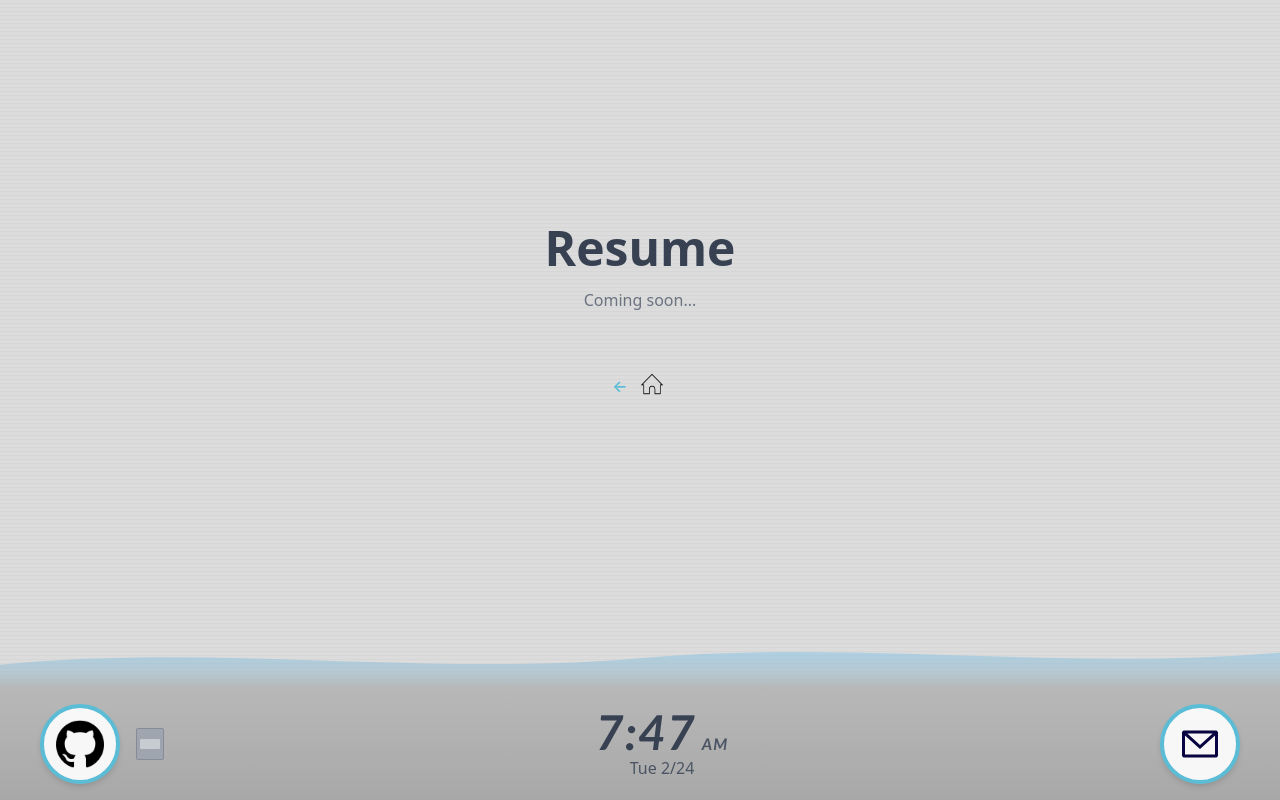
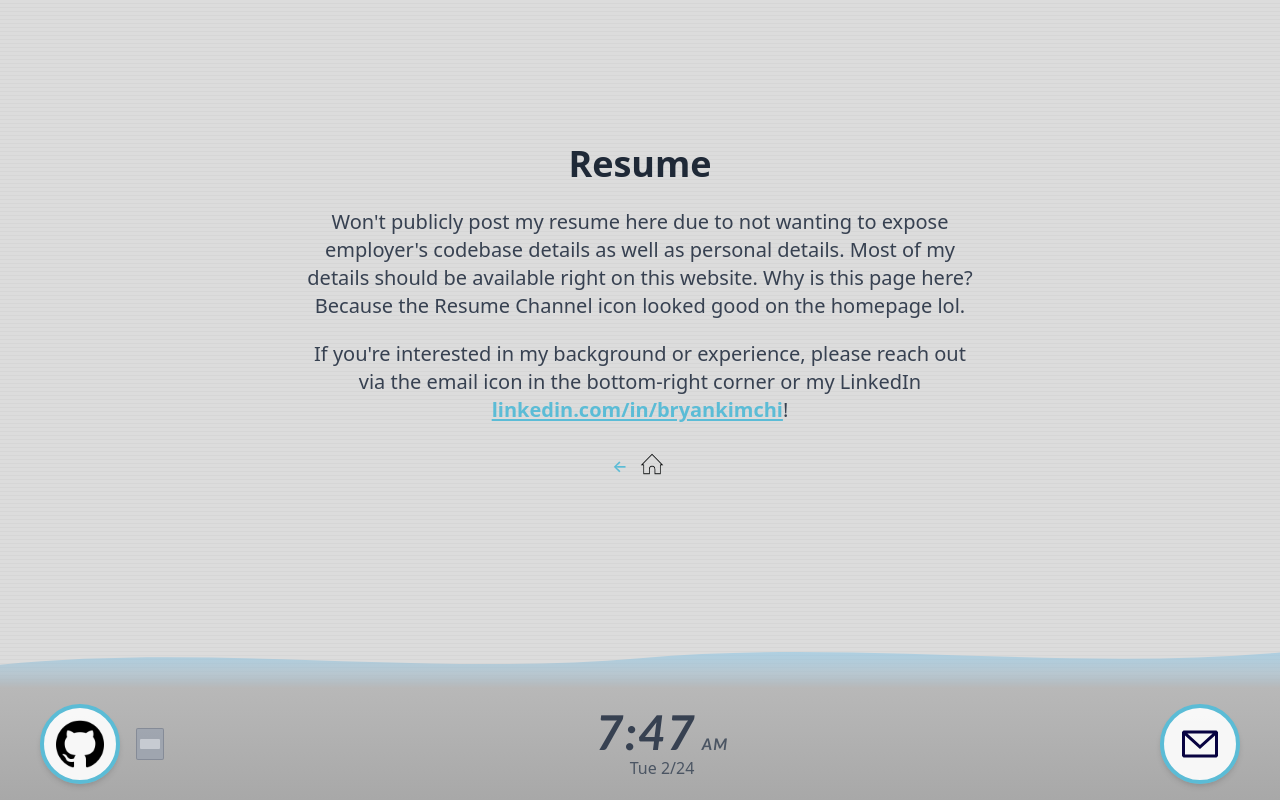
Before and after one commit to hiimkimchi/hiimkimchi.github.io, a React (Vite) app in the folder bryan-website/: page /resume in a window 1280 px wide. Built offline with nearby package versions, Linux system fonts and the light colour scheme.

Commit message:
resume channel

```diff
--- a/bryan-website/src/pages/Homescreen.tsx
+++ b/bryan-website/src/pages/Homescreen.tsx
@@ -23,6 +23,11 @@ export default function Homescreen() {
 
           {/* Mii Channel → About Me */}
           <ChannelTile className="bg-white" to="/about">
+            <div className="p-1.5 sm:p-2 w-full">
+              <span className="text-gray-600 text-xs sm:text-sm font-bold">
+                About Me
+              </span>
+            </div>
             <div className="flex-1 flex flex-wrap items-center justify-center gap-1 p-2 content-center">
               {AVATAR_COLORS.map((color, i) => (
                 <div
@@ -30,9 +35,6 @@ export default function Homescreen() {
                   className={`w-5 h-6 rounded-full ${color} border border-white shadow-sm`}
                 />
               ))}
-            </div>
-            <div className="text-xs sm:text-sm text-gray-500 pb-1 sm:pb-1.5 text-center font-medium">
-              About Me
             </div>
           </ChannelTile>
 
@@ -51,11 +53,15 @@ export default function Homescreen() {
           </ChannelTile>
 
           {/* Wii Shop Channel → Resume */}
-          <ChannelTile className="bg-white items-center justify-center gap-1 sm:gap-2" to="/resume">
-            <FileText className="w-14 h-14 text-sky-400" strokeWidth={1.5} />
-            <span className="text-xs sm:text-sm text-sky-500 font-bold">
-              Resume
-            </span>
+          <ChannelTile className="bg-white" to="/resume">
+            <div className="p-1.5 sm:p-2.5 md:p-3 flex flex-col h-full">
+              <span className="text-sky-600 text-xs sm:text-sm font-bold">
+                Resume
+              </span>
+              <div className="flex-1 flex items-center justify-center">
+                <FileText className="w-14 h-14 text-sky-400" strokeWidth={1.5} />
+              </div>
+            </div>
           </ChannelTile>
 
           {/* Forecast Channel → Skills */}
--- a/bryan-website/src/pages/Resume.tsx
+++ b/bryan-website/src/pages/Resume.tsx
@@ -4,12 +4,31 @@ import BackToHome from "../components/BackToHome";
 export default function Resume() {
   return (
     <div className="wii-bg min-h-screen flex flex-col">
-      <div className="flex-1 flex flex-col items-center justify-center px-6 sm:px-10 md:px-20">
-        <h1 className="text-3xl sm:text-4xl md:text-5xl font-bold text-gray-700 mb-4">
-          Resume
-        </h1>
-        <p className="text-gray-500 text-sm sm:text-base mb-8">Coming soon...</p>
-        <BackToHome />
+      <div className="flex-1 flex flex-col items-center justify-center px-4 sm:px-8 md:px-16 py-10">
+        <div className="w-full max-w-2xl text-center">
+          <h1 className="text-2xl sm:text-3xl md:text-4xl font-bold text-gray-800 mb-6">
+            Resume
+          </h1>
+          <p className="text-gray-700 text-base sm:text-lg md:text-xl mb-5">
+            Won't publicly post my resume here due to not wanting to expose employer's codebase details as well as personal details.
+            Most of my details should be available right on this website. Why is this page here?
+            Because the Resume Channel icon looked good on the homepage lol.
+          </p>
+          <p className="text-gray-700 text-base sm:text-lg md:text-xl">
+            If you're interested in my background or experience, please reach
+            out via the email icon in the bottom-right corner or my LinkedIn{" "}
+            <a
+              href="https://www.linkedin.com/in/bryankimchi/"
+              target="_blank"
+              rel="noreferrer"
+              className="text-wii-ring hover:text-sky-600 font-semibold underline underline-offset-2"
+            >
+              linkedin.com/in/bryankimchi
+            </a>
+            !
+          </p>
+          <BackToHome />
+        </div>
       </div>
       <BottomBar />
     </div>
```
